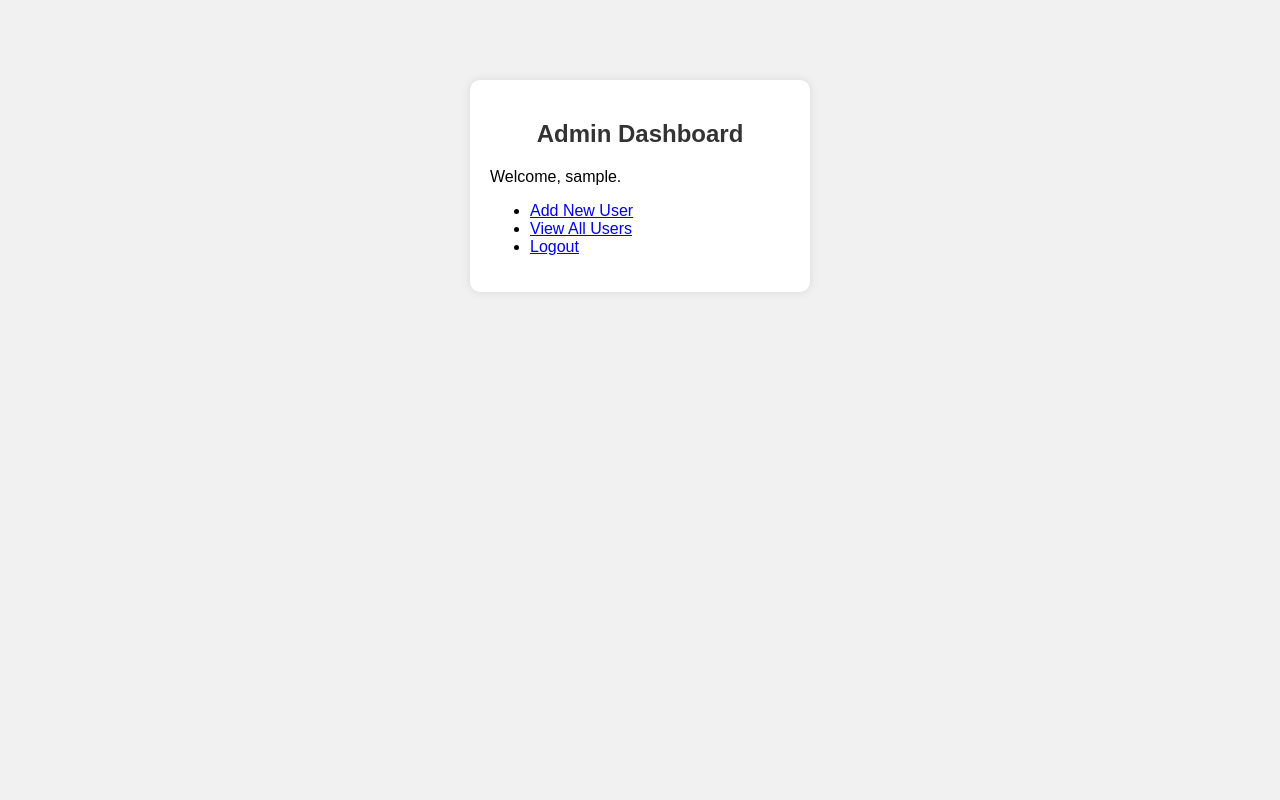
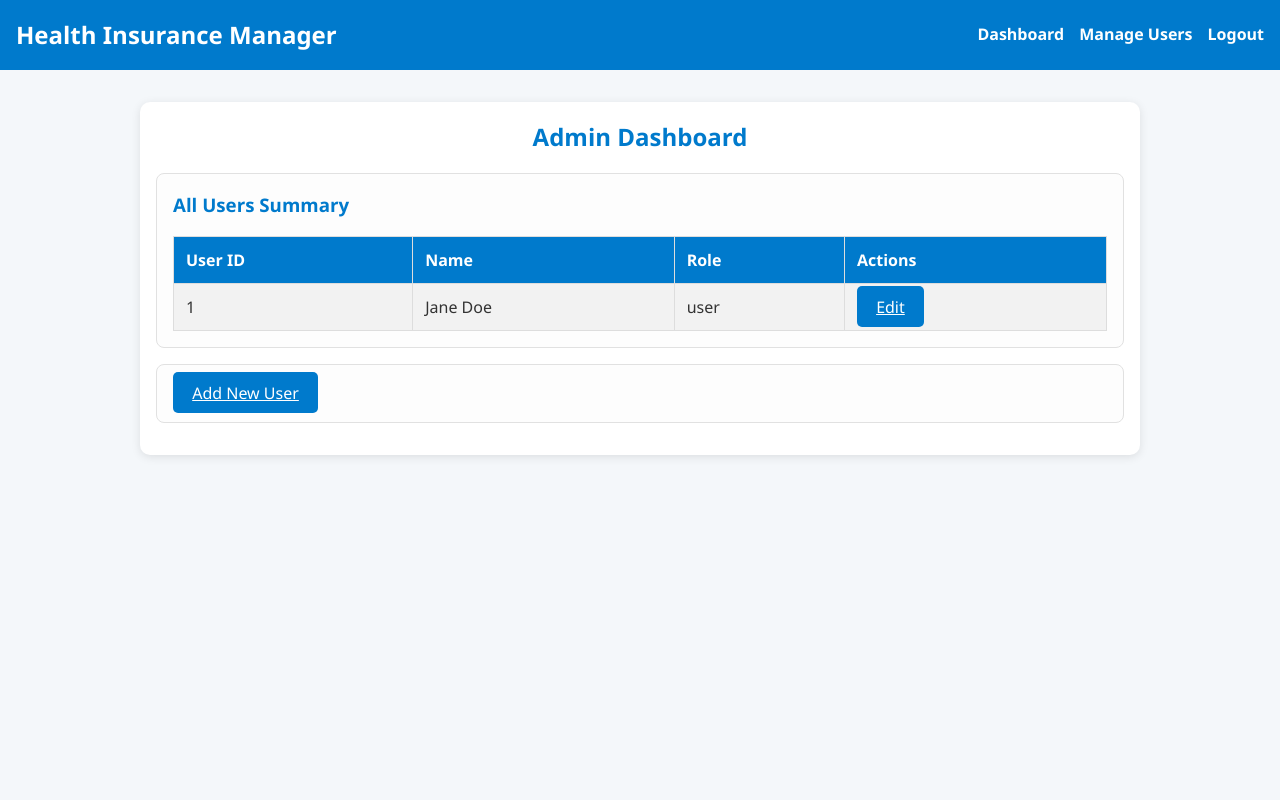
Before and after one commit to thefiremarshall/opensourceproject, a PHP site: page /endpoints/admin_dashboard.php in a window 1280 px wide. Run offline with PHP 8.4, Linux system fonts and the light colour scheme; the visitor is signed in with stand-in values (Sample User, id 1).

Commit message:
added more functionality and some new design choices

```diff
--- a/endpoints/admin_dashboard.php
+++ b/endpoints/admin_dashboard.php
@@ -1,29 +1,38 @@
 <?php
+include '../includes/header2.php';
 session_start();
-if (!isset($_SESSION['user_id']) || $_SESSION['role'] !== 'admin') {
-  header("Location: /endpoints/login.php");
-  exit;
+if (!isset($_SESSION['role']) || $_SESSION['role'] !== 'admin') {
+    header("Location: login.php");
+    exit;
 }
 ?>
 
-<!DOCTYPE html>
-<html>
+<main>
 <head>
-  <title>Admin Dashboard</title>
-  <link rel="stylesheet" href="/style.css">
+<link rel="stylesheet" href="/style2.css">
+
 </head>
-<body>
+  <h2>Admin Dashboard</h2>
+  <div class="card">
+    <h3>All Users Summary</h3>
+    <table>
+      <tr>
+        <th>User ID</th>
+        <th>Name</th>
+        <th>Role</th>
+        <th>Actions</th>
+      </tr>
+      <!-- Sample data -->
+      <tr>
+        <td>1</td>
+        <td>Jane Doe</td>
+        <td>user</td>
+        <td><a href="edit_user.php?id=1" class="button">Edit</a></td>
+      </tr>
+    </table>
+  </div>
 
-<div class="login-container">
-  <h2>Admin Dashboard</h2>
-  <p>Welcome, <?php echo htmlspecialchars($_SESSION['username']); ?>.</p>
-
-  <ul>
-    <li><a href="/endpoints/register.php">Add New User</a></li>
-    <li><a href="/endpoitns/view_users.php">View All Users</a></li>
-    <li><a href="/endpoints/logout.php">Logout</a></li>
-  </ul>
-</div>
-
-</body>
-</html>
+  <div class="card">
+    <a href="register.php" class="button">Add New User</a>
+  </div>
+</main>
--- a/endpoints/login.php
+++ b/endpoints/login.php
@@ -1,4 +1,6 @@
-<?php session_start(); ?>
+<?php session_start();
+  include('../includes/header2.php');
+ ?>
 <!DOCTYPE html>
 <html>
 <head>
--- /dev/null
+++ b/endpoints/logout.php
@@ -0,0 +1,6 @@
+<?php
+session_start();
+session_unset();
+session_destroy();
+header("Location: login.php");
+exit;
--- /dev/null
+++ b/includes/header2.php
@@ -0,0 +1,31 @@
+<?php
+if (session_status() === PHP_SESSION_NONE) {
+    session_start();
+}
+?>
+
+<header>
+<title>Health Insurance Manager</title>
+  <link rel="stylesheet" href="/style.css">
+    <nav class="navbar">
+        <div class="logo">Health Insurance Manager</div>
+        <ul class="nav-links">
+            <?php if (isset($_SESSION['role'])): ?>
+                <?php if ($_SESSION['role'] === 'admin'): ?>
+                    <li><a href="/endpoints/admin_dashboard.php">Dashboard</a></li>
+                    <li><a href="/endpoints/manage_users.php">Manage Users</a></li>
+                <?php elseif ($_SESSION['role'] === 'doctor'): ?>
+                    <li><a href="/endpoints/doctor_dashboard.php">Dashboard</a></li>
+                    <li><a href="/endpoints/add_visit.php">Add Visit</a></li>
+                <?php elseif ($_SESSION['role'] === 'patient'): ?>
+                    <li><a href="/endpoints/user_dashboard.php">Dashboard</a></li>
+                    <li><a href="/endpoints/view_claims.php">My Claims</a></li>
+                <?php endif; ?>
+                <li><a href="/endpoints/logout.php">Logout</a></li>
+            <?php else: ?>
+                <li><a href="/index.php">Home</a></li>
+                <li><a href="/endpoints/login.php">Login</a></li>
+            <?php endif; ?>
+        </ul>
+    </nav>
+</header>
--- a/style.css
+++ b/style.css
@@ -57,3 +57,37 @@ body {
     border-radius: 5px;
     color: #a94442;
   }
+  header {
+    background-color: #0077cc;
+    padding: 15px;
+    color: white;
+}
+
+.navbar {
+    display: flex;
+    justify-content: space-between;
+    align-items: center;
+}
+
+.logo {
+    font-size: 1.5em;
+    font-weight: bold;
+}
+
+.nav-links {
+    list-style: none;
+    display: flex;
+    gap: 15px;
+    margin: 0;
+    padding: 0;
+}
+
+.nav-links li a {
+    color: white;
+    text-decoration: none;
+    font-weight: bold;
+}
+
+.nav-links li a:hover {
+    text-decoration: underline;
+}
--- /dev/null
+++ b/style2.css
@@ -0,0 +1,132 @@
+/* Reset and base styles */
+* {
+    margin: 0;
+    padding: 0;
+    box-sizing: border-box;
+  }
+
+  body {
+    font-family: "Segoe UI", sans-serif;
+    background-color: #f4f7fa;
+    color: #333;
+    line-height: 1.6;
+    padding-bottom: 3rem;
+  }
+
+  /* Header and Navigation */
+  header {
+    background-color: #007acc;
+    padding: 1rem;
+    color: white;
+  }
+
+  nav ul {
+    list-style: none;
+    display: flex;
+    gap: 1rem;
+  }
+
+  nav ul li a {
+    color: white;
+    text-decoration: none;
+    font-weight: bold;
+  }
+
+  nav ul li a:hover {
+    text-decoration: underline;
+  }
+
+  /* Main container */
+  main {
+    max-width: 1000px;
+    margin: 2rem auto;
+    padding: 1rem;
+    background-color: white;
+    border-radius: 10px;
+    box-shadow: 0 2px 10px rgba(0, 0, 0, 0.1);
+  }
+
+  /* Headings */
+  h1, h2, h3 {
+    color: #007acc;
+    margin-bottom: 1rem;
+  }
+
+  /* Buttons */
+  .button, button {
+    background-color: #007acc;
+    color: white;
+    border: none;
+    padding: 0.6rem 1.2rem;
+    border-radius: 5px;
+    cursor: pointer;
+    font-size: 1rem;
+    margin-top: 0.5rem;
+  }
+
+  .button:hover, button:hover {
+    background-color: #005f99;
+  }
+
+  /* Forms */
+  form {
+    margin-top: 1rem;
+  }
+
+  input[type="text"],
+  input[type="email"],
+  input[type="password"],
+  input[type="date"],
+  select,
+  textarea {
+    width: 100%;
+    padding: 0.7rem;
+    margin: 0.5rem 0 1rem;
+    border: 1px solid #ccc;
+    border-radius: 5px;
+  }
+
+  label {
+    font-weight: bold;
+    display: block;
+    margin-top: 1rem;
+  }
+
+  /* Cards / content blocks */
+  .card {
+    background: #fdfdfd;
+    border: 1px solid #e1e1e1;
+    border-radius: 8px;
+    padding: 1rem;
+    margin-bottom: 1rem;
+  }
+
+  /* Tables */
+  table {
+    width: 100%;
+    border-collapse: collapse;
+    margin-top: 1rem;
+  }
+
+  table th, table td {
+    border: 1px solid #ddd;
+    padding: 0.75rem;
+    text-align: left;
+  }
+
+  table th {
+    background-color: #007acc;
+    color: white;
+  }
+
+  table tr:nth-child(even) {
+    background-color: #f2f2f2;
+  }
+
+  /* Footer (optional) */
+  footer {
+    text-align: center;
+    margin-top: 3rem;
+    padding: 1rem;
+    color: #777;
+  }
```
Also changed, not shown: endpoints/doctor_dashboard.php (added, +26 -0 lines), endpoints/register.php (+9 -0 lines), endpoints/register_user.php (+6 -4 lines), endpoints/user_dashboard.php (+34 -30 lines), includes/authenticate.php (+32 -10 lines), includes/header.php (added, +32 -0 lines), index.php (added, +10 -0 lines).
